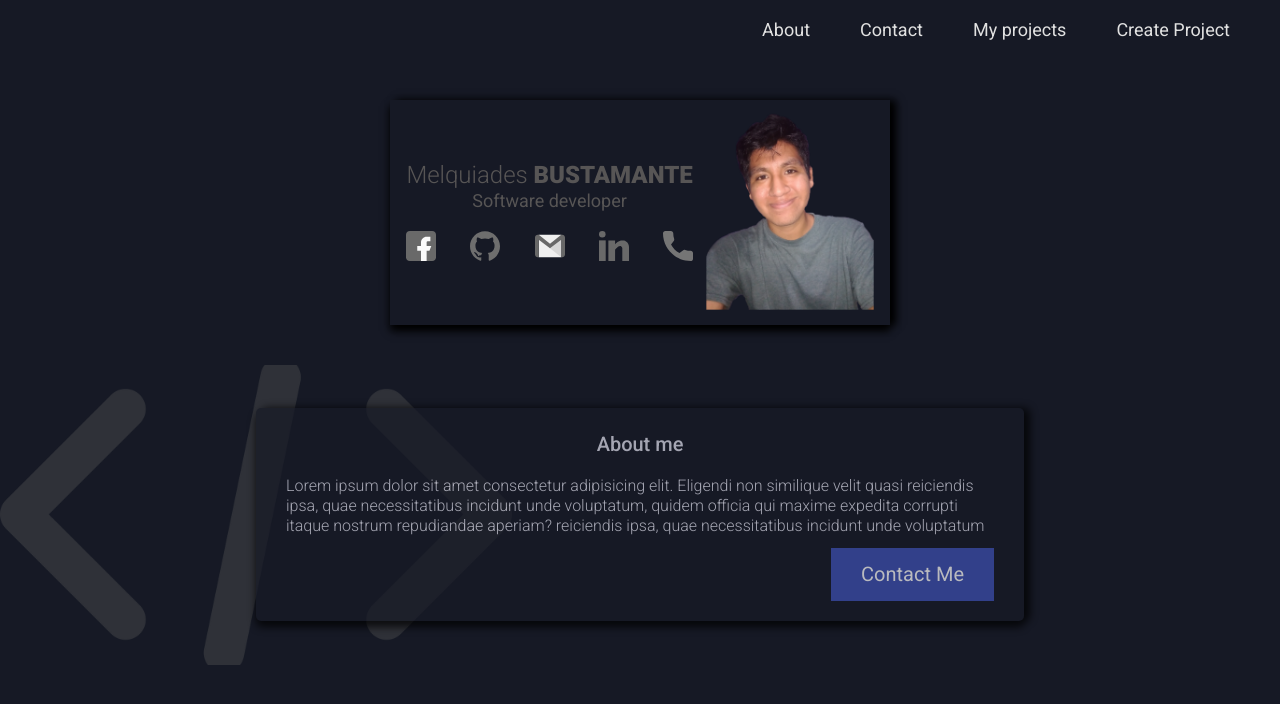
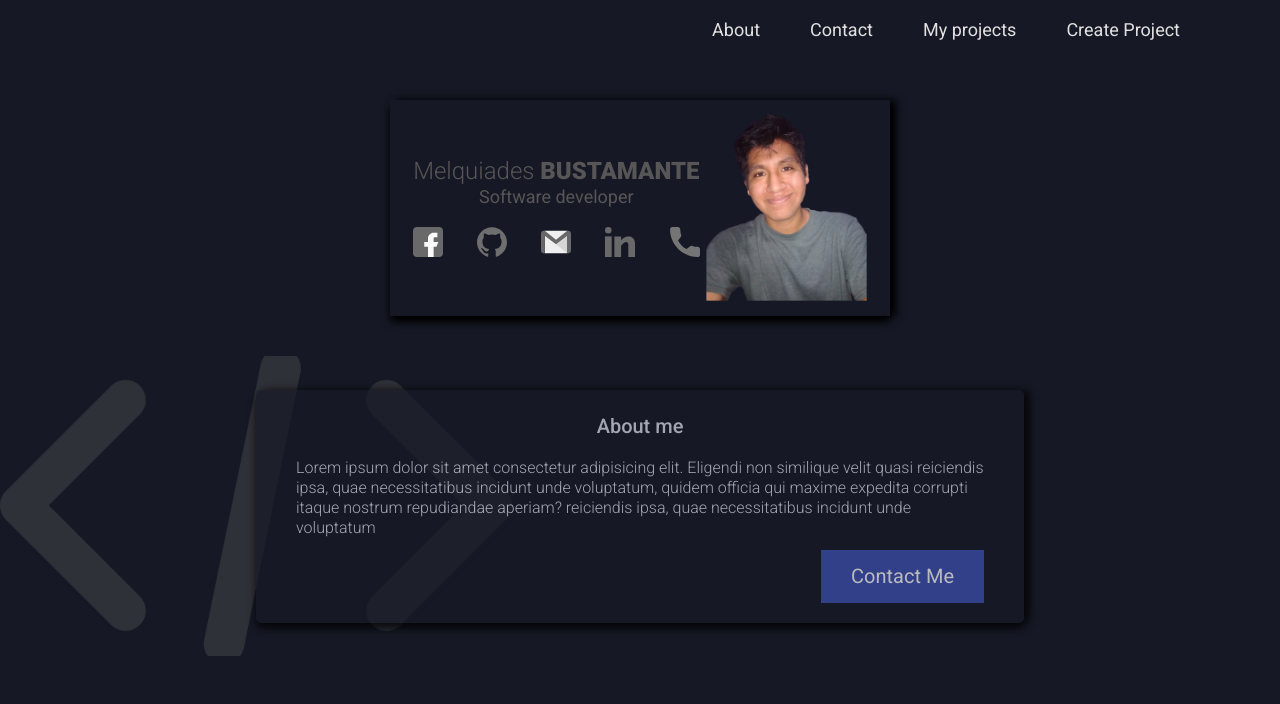
Before and after one commit to BustamanteMelkia/Career-Portfolio, an Angular app: page /home in a window 1280 px wide. Shown: the top 704 px of the page. Built offline with nearby package versions, Linux system fonts and the light colour scheme.

Commit message:
add wrapper. class container removed

```diff
--- a/src/app/app.component.css
+++ b/src/app/app.component.css
@@ -2,7 +2,7 @@
     background-color: #3f51b5;
 }
 .menu-icon{
-    padding: 1rem 0;
+    padding: 1rem 1rem 1rem 0;
     display: flex;
     justify-content: flex-end;
 }
@@ -36,10 +36,14 @@
     transition: all 0.5s ease-in-out;
 }
 @media (min-width: 768px){
+    .header{
+        background-color: #161925;
+
+    }
     .header-navbar{
         position: relative;
         height: unset;
-        background-color: #161925;
+        background-color: inherit;
     }
 }
 .header-navbar ul{
--- a/src/app/app.component.html
+++ b/src/app/app.component.html
@@ -1,6 +1,7 @@
 <!-- Navigation -->
 <!-- .container is a global style -->
 <header class="header">
+  <div class="wrapper">
     <div class="container-menu-icon">
       <div class="container menu-icon">
         <button mat-mini-fab color="primary" (click)='onClickMenuIcon()'>
@@ -19,7 +20,7 @@
         </ul>
       </nav>
     </div>
-
+  </div>
 </header>
 
 <!-- Acts as a placeholder that Angular dynamically fills based on the current router state. -->
--- a/src/app/components/about/about.component.html
+++ b/src/app/components/about/about.component.html
@@ -1,6 +1,7 @@
 <main class="main">
     <div class="section-container">
         <section class="card shadow">
+            <div class="wrapper">
                 <div class="card-content">
                     <div class="card-content-description">
                         <h1 class="name">Melquiades <span>Bustamante</span></h1>
@@ -37,10 +38,12 @@
                 <figure>
                     <img src="../../../assets/img/melkia.png" alt="">
                 </figure>
+            </div> <!--.wrapper-->
         </section>
     </div>
     <div class="about-container">
         <section class="about shadow">
+            <div class="wrapper">
                 <h2>About me</h2>
                 <p class="about-description">
                     Lorem ipsum dolor sit amet consectetur adipisicing elit. Eligendi non similique velit quasi reiciendis ipsa, quae necessitatibus incidunt unde voluptatum, quidem officia qui maxime expedita corrupti itaque nostrum repudiandae aperiam? reiciendis ipsa, quae necessitatibus incidunt unde voluptatum
@@ -48,6 +51,7 @@
                 </p>
                 <button class="btn">Contact Me</button>
                 <!-- <i class="fal fa-long-arrow-right"></i> -->
+            </div>
         </section>
     </div>
 </main>
--- a/src/styles.css
+++ b/src/styles.css
@@ -34,11 +34,6 @@ ul{
 li{
   list-style: none;
 }
-.container{
-  max-width: 1200px;
-  width: 95%;
-  margin: 0 auto;
-}
 .btn{
   padding: 1.5rem 3rem;
   background-color: #3f51b5;
@@ -52,3 +47,14 @@ li{
 .btn:hover{
   background-color: rgba(63, 81, 181, 0.4);
 }
+@media (min-width: 768px){
+  .wrapper{
+    display: inherit;
+    max-width: 1200px;
+    padding: 0 1rem;
+    justify-content: inherit;
+    align-items: inherit;
+    margin: 0 auto;
+    position: inherit;
+  }
+}
```
Lines whose indentation alone changed are shown as unchanged.
